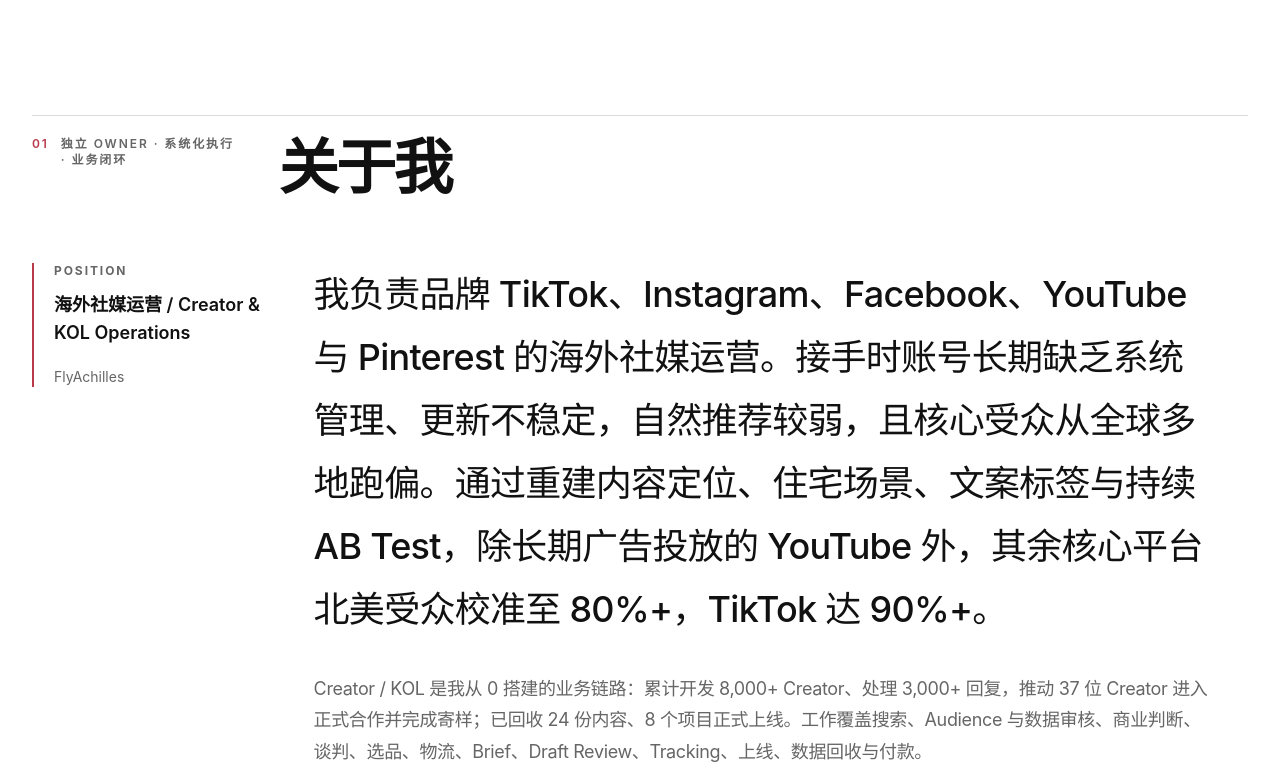
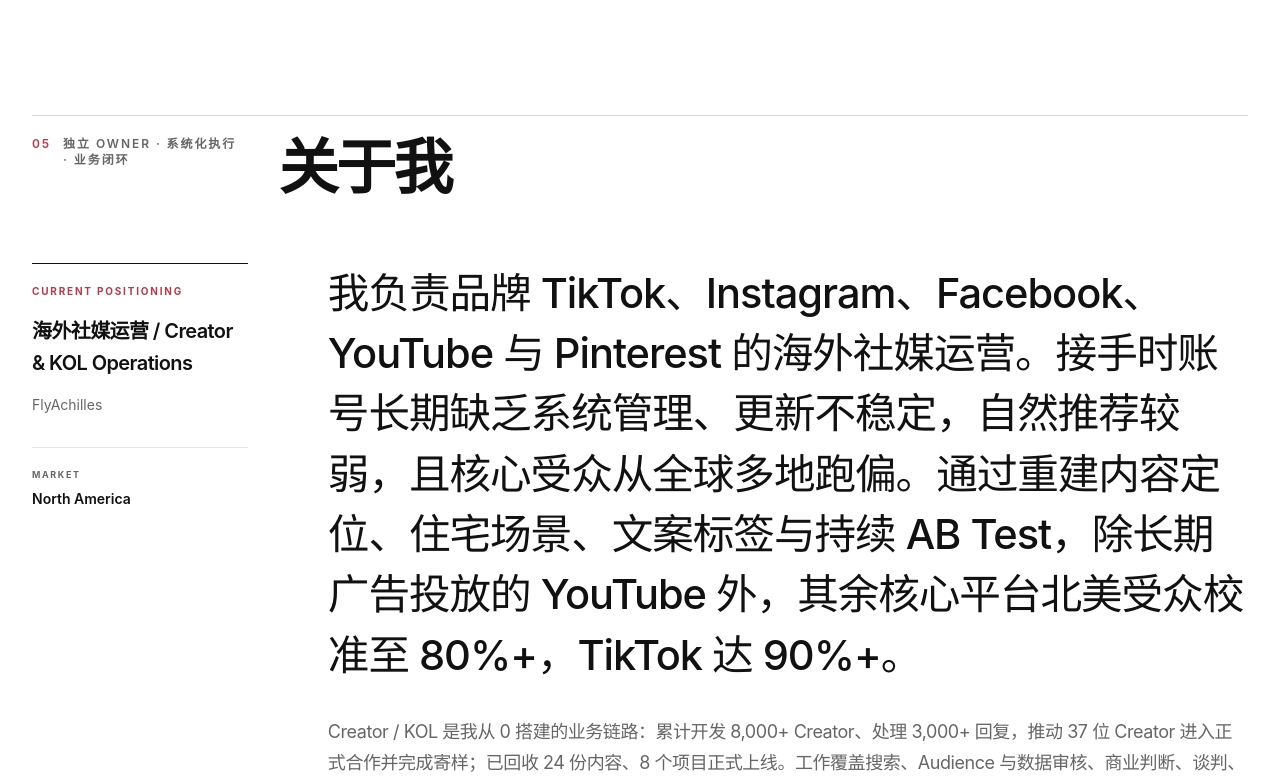
Before and after one commit to chenghongchao/cien-work, a Next.js app: page / in a window 1280 px wide. Shown: the part 9540-10322 px from the top of the page. Built offline with nearby package versions, Linux system fonts and the light colour scheme; no server answers.

Commit message:
Upgrade about section layout

```diff
--- a/src/components/sections/about-section.tsx
+++ b/src/components/sections/about-section.tsx
@@ -14,39 +14,48 @@
     <section id="about" className="section-pad scroll-mt-20 bg-white">
       <div className="container-shell">
         <SectionHeading
-          index="01"
+          index="05"
           kicker={copy.sectionAboutKicker}
           title={copy.sectionAbout}
         />
 
-        <div className="grid gap-10 md:grid-cols-[0.4fr_1.6fr] md:gap-12">
-          <div>
-            <div className="sticky top-28 border-l-2 border-accent pl-5">
-              <p className="text-xs font-bold uppercase tracking-[0.16em] text-muted">
-                Position
+        <div className="grid gap-12 lg:grid-cols-[0.38fr_1.62fr] lg:gap-20">
+          <aside>
+            <div className="sticky top-28 border-t border-ink pt-5">
+              <p className="text-[10px] font-bold uppercase tracking-[0.18em] text-accent">
+                Current positioning
               </p>
-              <p className="mt-3 max-w-[18rem] text-lg font-semibold leading-7">
+              <p className="mt-4 max-w-xs text-xl font-semibold leading-8 tracking-[-0.03em]">
                 {profile.role[language]}
               </p>
-              <p className="mt-5 text-sm text-muted">{profile.company}</p>
+              <p className="mt-4 text-sm text-muted">{profile.company}</p>
+
+              <div className="mt-8 border-t border-border pt-5">
+                <p className="text-[9px] font-bold uppercase tracking-[0.18em] text-muted">
+                  Market
+                </p>
+                <p className="mt-2 text-sm font-semibold">North America</p>
               </div>
             </div>
+          </aside>
 
+          <div>
             <div className="grid gap-8">
               {profile.about[language].map((paragraph, index) => (
                 <p
                   key={paragraph}
-                className={`max-w-4xl leading-[1.75] tracking-[-0.02em] ${
+                  className={`max-w-5xl leading-[1.72] tracking-[-0.025em] ${
                     index === 0
-                    ? "text-2xl font-medium sm:text-3xl lg:text-4xl"
+                      ? "text-2xl font-medium sm:text-3xl lg:text-[2.6rem] lg:leading-[1.45]"
                       : "text-base text-muted sm:text-lg"
                   }`}
                 >
                   {paragraph}
                 </p>
               ))}
+            </div>
 
-            <blockquote className="mt-4 border-y border-border py-7 text-xl font-semibold leading-8 text-accent sm:text-2xl">
+            <blockquote className="mt-10 border-l-2 border-accent bg-paper px-6 py-6 text-xl font-semibold leading-8 tracking-[-0.025em] sm:text-2xl">
               “{profile.workingPrinciple[language]}”
             </blockquote>
           </div>
```
Lines whose indentation alone changed are shown as unchanged.
